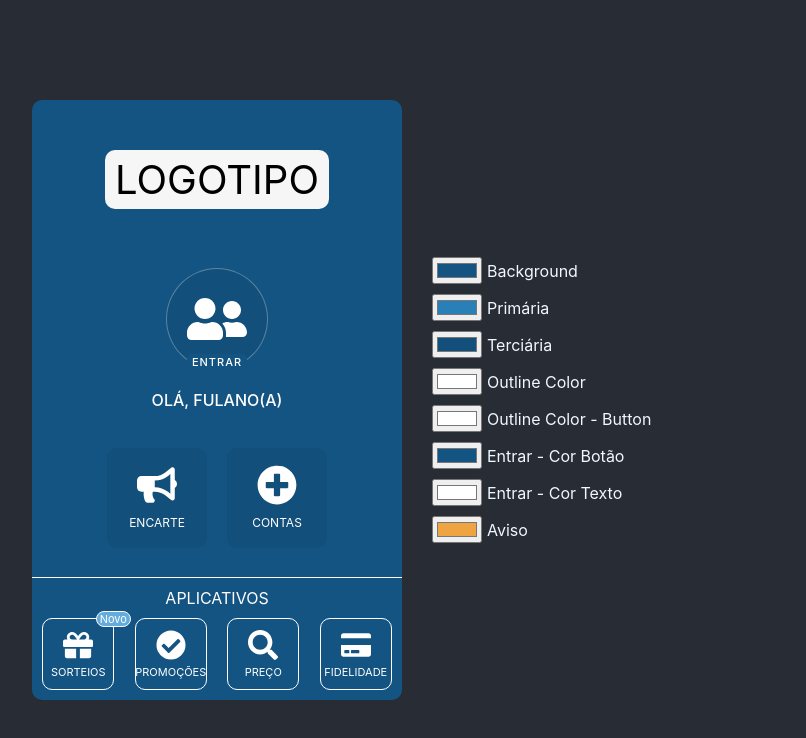
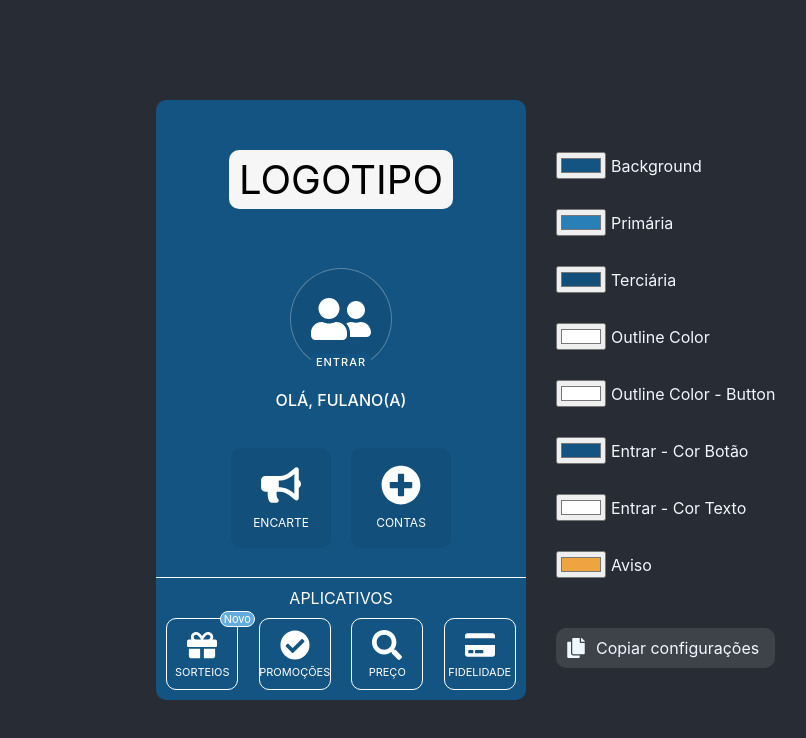
Before and after one commit to SidiBecker/app-variables, a React (Create React App) app: page / in a window 1280 px wide. Shown: the top 738 px of the page, without its empty margins (228-1034 px from the left). Built offline with nearby package versions, Linux system fonts and the light colour scheme.

Commit message:
screen validation and copy to clipboard

```diff
--- a/package.json
+++ b/package.json
@@ -16,6 +16,7 @@
     "react-dom": "^17.0.2",
     "react-icons": "^4.2.0",
     "react-scripts": "4.0.3",
+    "react-toastify": "^7.0.4",
     "typescript": "^4.1.2",
     "web-vitals": "^1.0.1"
   },
--- a/src/App.tsx
+++ b/src/App.tsx
@@ -2,11 +2,14 @@ import React from 'react';
 import './App.scss';
 import './reset.scss';
 import { Content } from './components/Content/Content';
+import { ToastContainer } from 'react-toastify';
+import 'react-toastify/dist/ReactToastify.min.css';
 
 function App() {
   return (
     <div className="App">
       <Content />
+      <ToastContainer />
     </div>
   );
 }
--- a/src/Utils/ColorsEnum.ts
+++ b/src/Utils/ColorsEnum.ts
@@ -2,39 +2,48 @@ export const ColorsEnum = {
   BACKGROUND: {
     variable: '--phone-background',
     name: 'Background',
+    config: 'BACKGROUND_COLOR',
   },
 
   PRIMARY: {
     variable: '--primary',
     name: 'Primária',
+    config: 'COLOR_PRIMARY',
   },
   SECONDARY: {
     variable: '--secondary',
     name: 'Secundária',
+    config: 'COLOR_SECONDARY',
   },
   TERTIARY: {
     variable: '--tertiary',
     name: 'Terciária',
+    config: 'COLOR_TERTIARY',
   },
   OUTLINE_COLOR: {
     variable: '--outline-color',
     name: 'Outline Color',
+    config: 'OUTLINE_COLOR',
   },
   OUTLINE_COLOR_BUTTON: {
     variable: '--outline-color-button',
     name: 'Outline Color - Button',
+    config: 'OUTLINE_COLOR_BUTTON',
   },
   LOGIN_BUTTON_COLOR: {
     variable: '--login-button-color',
     name: 'Entrar - Cor Botão',
+    config: 'LOGIN_BUTTON_COLOR',
   },
   LOGIN_TEXT_COLOR: {
     variable: '--login-text-color',
     name: 'Entrar - Cor Texto',
+    config: 'LOGIN_TEXT_COLOR',
   },
   WARNING: {
     variable: '--warning-color',
     name: 'Aviso',
+    config: 'WARNING_BUTTON',
   },
 };
 
--- a/src/Utils/Utils.ts
+++ b/src/Utils/Utils.ts
@@ -15,9 +15,18 @@ function RGBToHex(rgb: any) {
   return '#' + r + g + b;
 }
 
+const copyToClipboard = (str: string) => {
+  const el = document.createElement('textarea');
+  el.value = str;
+  document.body.appendChild(el);
+  el.select();
+  document.execCommand('copy');
+  document.body.removeChild(el);
+};
+
 export interface Color {
   name: string;
   color: string;
 }
 
-export { RGBToHex };
+export { RGBToHex, copyToClipboard };
--- a/src/components/Content/Content.scss
+++ b/src/components/Content/Content.scss
@@ -15,3 +15,14 @@
     flex: 1;
   }
 }
+
+@media only screen and (max-width: 1366px) {
+  .container {
+    .settings {
+      flex: 2;
+    }
+    .demo {
+      flex: 3;
+    }
+  }
+}
--- a/src/components/Settings/Settings.scss
+++ b/src/components/Settings/Settings.scss
@@ -5,7 +5,8 @@
   padding: 10px;
 
   .form-field {
-    margin: 10px;
+    cursor: pointer;
+    margin: 30px 10px;
     display: flex;
     align-items: center;
     justify-content: flex-start;
@@ -13,5 +14,35 @@
     label {
       margin-left: 5px;
     }
+
+    input {
+      cursor: pointer;
+    }
+  }
+
+  .copy {
+    cursor: pointer;
+    margin: 10px;
+    margin-top: 50px;
+    display: flex;
+    align-items: flex-end;
+    justify-content: flex-start;
+
+    background-color: rgba(255, 255, 255, 0.1);
+    border-radius: 10px;
+    padding: 10px;
+
+    span {
+      margin-left: 10px;
+    }
+
+    &:hover {
+      background-color: rgba(255, 255, 255, 0.05);
+      transition: 150ms;
+    }
+
+    &:active {
+      background-color: rgba(255, 255, 255, 0);
+    }
   }
 }
--- a/src/components/Settings/Settings.tsx
+++ b/src/components/Settings/Settings.tsx
@@ -1,6 +1,8 @@
 import React from 'react';
+import { FaCopy } from 'react-icons/fa';
+import { toast, ToastOptions } from 'react-toastify';
 import { AllColors } from '../../Utils/ColorsEnum';
-import { RGBToHex } from '../../Utils/Utils';
+import { copyToClipboard, RGBToHex } from '../../Utils/Utils';
 import { InputColor } from '../InputColor/InputColor';
 import './Settings.scss';
 
@@ -16,19 +18,42 @@ function getColorVariable(variable: string): string {
   return RGBToHex(color);
 }
 
+function copyVariables() {
+  let ret = '';
+  AllColors.forEach((colorObj) => {
+    let color = getComputedStyle(document.documentElement)
+      .getPropertyValue(colorObj.variable)
+      .trim();
+
+    ret += colorObj.config + ': ' + color + '\r\n';
+  });
+
+  copyToClipboard(ret);
+
+  const options: ToastOptions = {
+    autoClose: 3000,
+  };
+  toast.success('Copiado para a área de transferência!', options);
+}
+
 export const Settings = () => {
   return (
     <div className="settings">
       <div className="settings-container">
         <form>
-          {AllColors.map((color) => (
+          {AllColors.map((color, index) => (
             <InputColor
+            key={`config_${index}`}
               label={color.name}
               color={getColorVariable(color.variable)}
               name={color.variable}
             />
           ))}
         </form>
+        <div className="copy" onClick={copyVariables}>
+          <FaCopy size={20} />
+          <span>Copiar configurações</span>
+        </div>
       </div>
     </div>
   );
```
Also changed, not shown: 1 other file (tests, documents, lock files or other folders).
